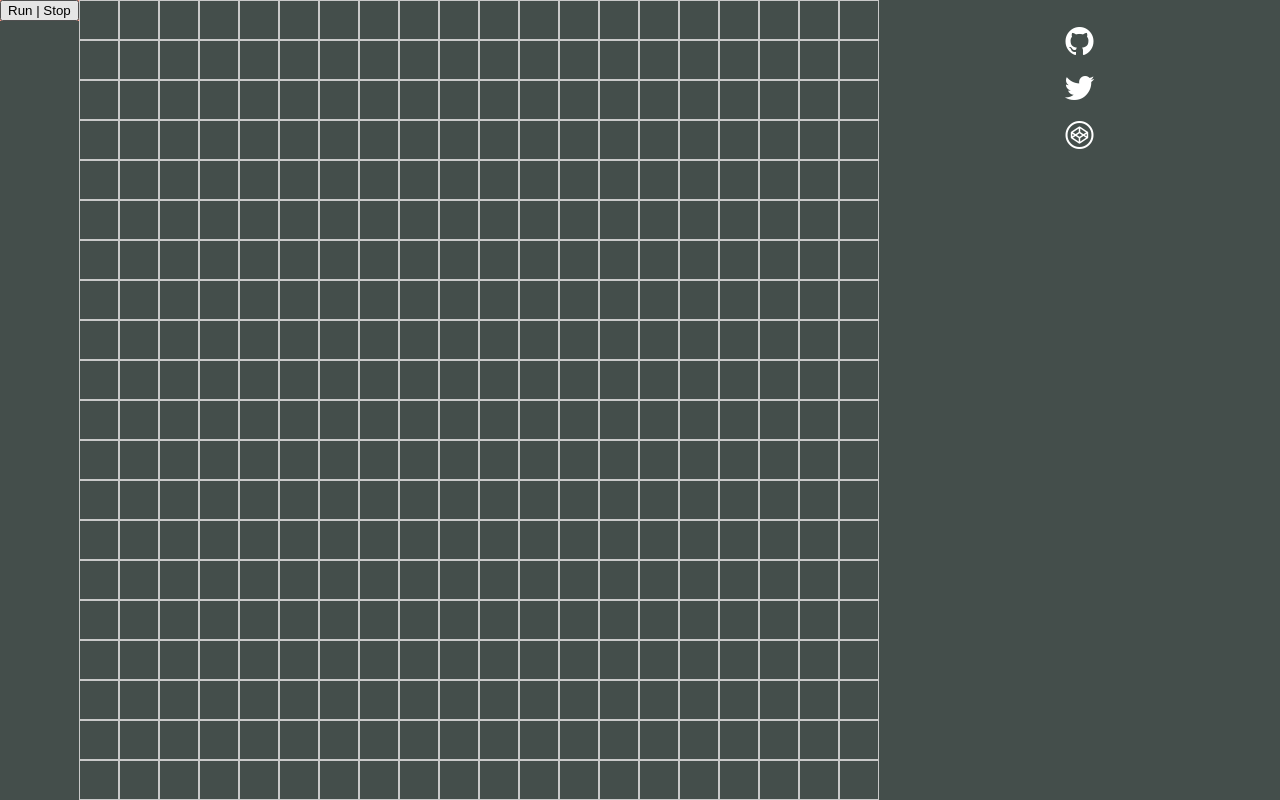
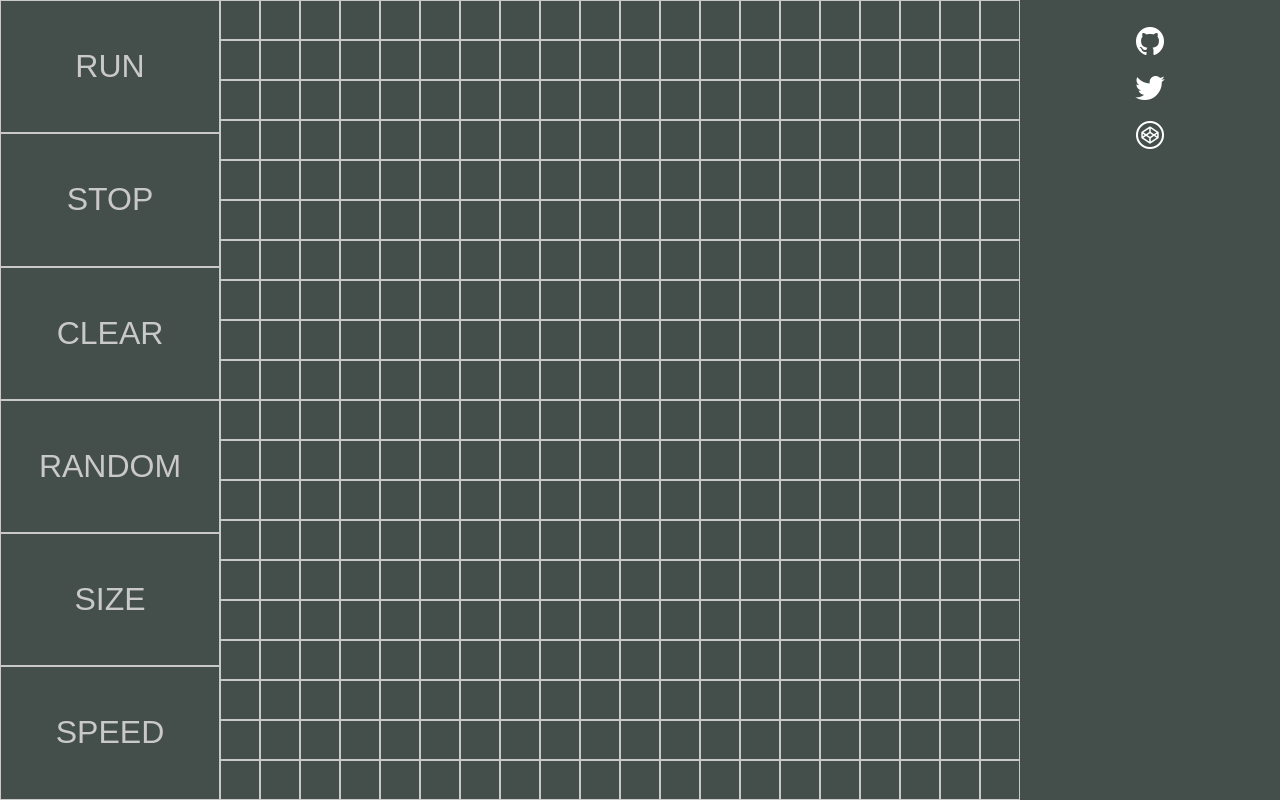
Before and after one commit to gurugu-fcc-projects/FCC_game_of_life, a React (Create React App) app: page / in a window 1280 px wide. Built offline with nearby package versions, Linux system fonts and the light colour scheme.

Commit message:
Display three columns and add temp UI buttons

```diff
--- a/src/components/App.js
+++ b/src/components/App.js
@@ -45,9 +45,7 @@ class App extends Component {
 
     return (
       <div className="app" onMouseUp={this.handleMouseUp}>
-        <div className="element-before">
-          <Interface />
-        </div>
+        <Interface />
         {isPlaying && <GameEngine />}
         <Gameboard />
         <InfoBar />
--- a/src/components/Interface.js
+++ b/src/components/Interface.js
@@ -14,7 +14,14 @@ const Interface = ({ isPlaying, startGame, stopGame }) => {
 
   return (
     <div className="interface">
-      <button onClick={handleRunStopGame}> Run | Stop </button>
+      <button className="interface__button" onClick={handleRunStopGame}>
+        run
+      </button>
+      <button className="interface__button">stop</button>
+      <button className="interface__button">clear</button>
+      <button className="interface__button">random</button>
+      <button className="interface__button">size</button>
+      <button className="interface__button">speed</button>
     </div>
   );
 };
--- a/src/scss/partials/_infobar.scss
+++ b/src/scss/partials/_infobar.scss
@@ -1,6 +1,6 @@
 .info-bar {
   display: flex;
-  flex: 1;
+  flex: 1 1 25%;
   flex-direction: column;
   align-self: flex-start;
   font-size: 2em;
--- /dev/null
+++ b/src/scss/partials/_interface.scss
@@ -0,0 +1,13 @@
+.interface {
+  display: flex;
+  flex-direction: column;
+  flex: 1 1 25%;
+  .interface__button {
+    flex-basis: 16.66%;
+    font-size: 2rem;
+    text-transform: uppercase;
+    color: rgb(201, 201, 201);
+    border: 1px solid rgb(201, 201, 201);
+    background-color: inherit;
+  }
+}
--- a/src/scss/styles.scss
+++ b/src/scss/styles.scss
@@ -2,3 +2,4 @@
 @import "./partials/_gameboard.scss";
 @import "./partials/_index.scss";
 @import "./partials/_infobar.scss";
+@import "./partials/_interface.scss";
```
Also changed, not shown: src/scss/partials/_app.scss (+6 -9 lines).
